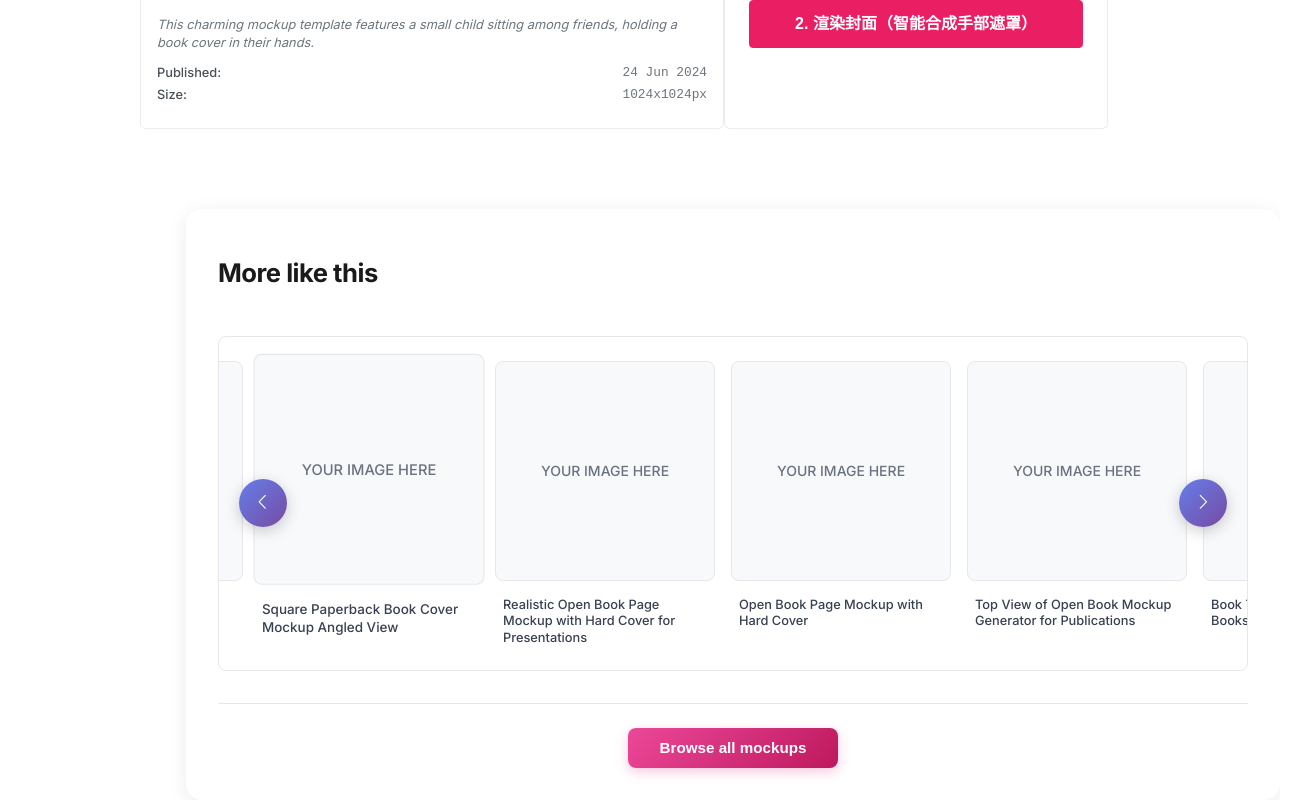
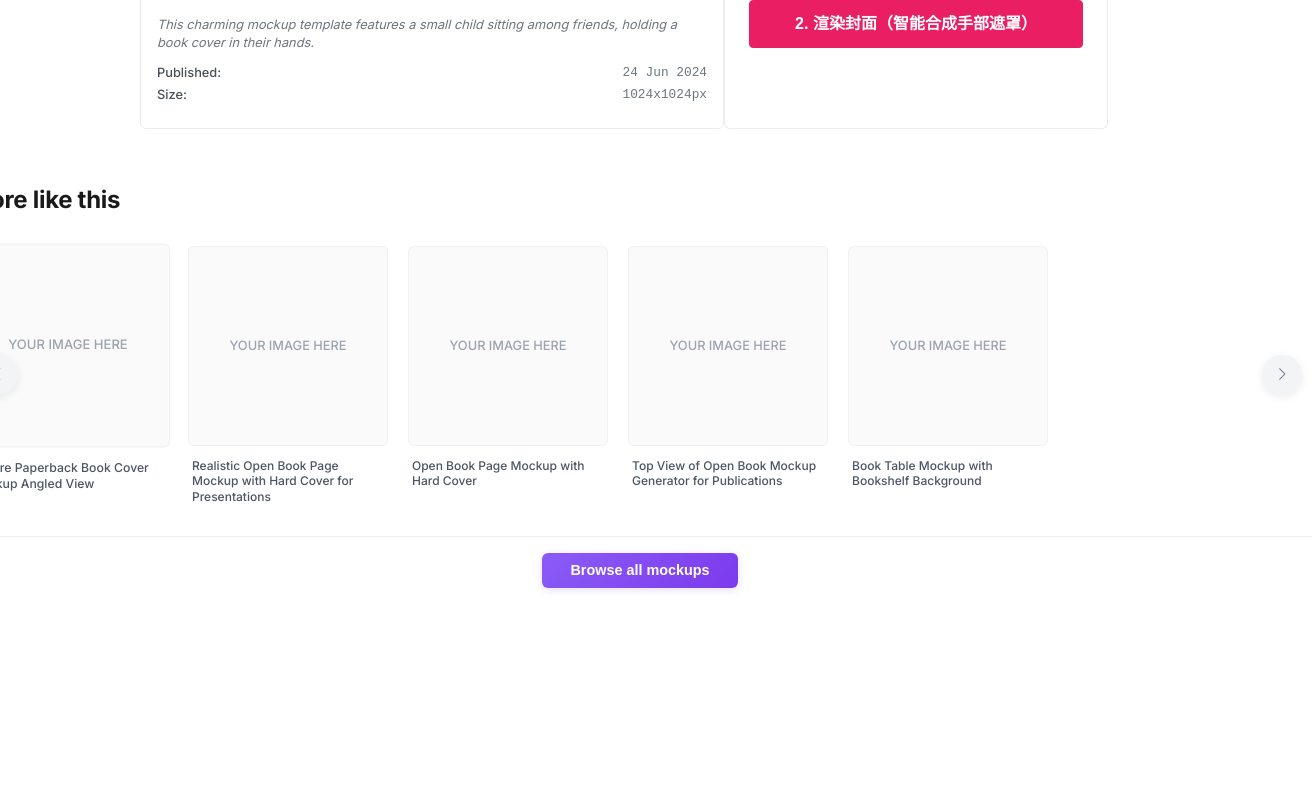
Before and after one commit to dis625406542/bookmockupgenerator, a Vue app in the folder web-ui/: page / in a window 1280 px wide. Shown: the part 619-1419 px from the top of the page, 1312 px wide, since content can reach past the window. After the commit the page ends 1231 px from the top, so only its background shows below. Built offline with nearby package versions, Linux system fonts and the light colour scheme; the HTML template or start-up script is replaced by a standard one.

Commit message:
生成器修改

```diff
--- a/web-ui/src/components/ImageCarousel.vue
+++ b/web-ui/src/components/ImageCarousel.vue
@@ -125,85 +125,84 @@ export default {
 
 <style scoped>
 .image-carousel {
-  margin-top: 3rem;
-  margin-left: -4rem; /* 进一步向左移动，与信息模块扩展后的左边完全对齐 */
-  padding: 2rem;
-  background: #ffffff;
-  border-radius: 16px;
-  box-shadow: 0 4px 20px rgba(0, 0, 0, 0.08);
+  margin-top: 0; /* 移除顶部间距，与信息模块自然衔接 */
+  margin-left: 0; /* 移除左边距 */
+  padding: 1.5rem 0; /* 减少内边距，只保留上下间距 */
+  background: transparent; /* 移除白色背景 */
+  border-radius: 0; /* 移除圆角 */
+  box-shadow: none; /* 移除阴影 */
 }
 
 .carousel-header {
   text-align: left;
-  margin-bottom: 2rem;
-  position: sticky;
-  top: 0;
-  background: #ffffff;
-  z-index: 10;
-  padding: 1rem 0;
+  margin-bottom: 1.5rem; /* 减少标题下方间距 */
+  position: relative; /* 移除sticky定位 */
+  background: transparent; /* 移除背景 */
+  z-index: 1;
+  padding: 0; /* 移除内边距 */
 }
 
 .carousel-header h3 {
-  font-size: 1.6rem;
-  font-weight: 800;
+  font-size: 1.5rem; /* 稍微减小字体 */
+  font-weight: 700; /* 调整字重 */
   color: #1a1a1a;
   margin: 0;
   font-family: 'Inter', -apple-system, BlinkMacSystemFont, 'Segoe UI', sans-serif;
-  letter-spacing: -0.5px;
+  letter-spacing: -0.3px;
 }
 
 .carousel-container {
   position: relative;
   overflow: hidden;
-  border-radius: 8px;
-  background: #ffffff;
-  border: 1px solid #e5e7eb;
+  border-radius: 0; /* 移除圆角 */
+  background: transparent; /* 移除背景 */
+  border: none; /* 移除边框 */
 }
 
 .carousel-wrapper {
   display: flex;
-  transition: transform 0.6s cubic-bezier(0.25, 0.46, 0.45, 0.94);
-  padding: 1.5rem;
-  gap: 16px;
+  transition: transform 0.5s cubic-bezier(0.25, 0.46, 0.45, 0.94); /* 稍微加快动画 */
+  padding: 0.5rem 0; /* 减少内边距 */
+  gap: 20px; /* 增加项目间距 */
 }
 
 .carousel-item {
-  flex: 0 0 220px;
+  flex: 0 0 200px; /* 稍微减小项目宽度 */
   text-align: center;
   transition: all 0.3s ease;
   cursor: pointer;
 }
 
 .carousel-item:hover {
-  transform: translateY(-8px);
+  transform: translateY(-4px); /* 减少悬停效果 */
 }
 
 .carousel-item.active {
-  transform: scale(1.05);
+  transform: scale(1.02); /* 减少激活状态的缩放 */
 }
 
 .item-image {
-  width: 220px;
-  height: 220px;
-  border-radius: 8px;
+  width: 200px; /* 调整图片尺寸 */
+  height: 200px;
+  border-radius: 6px; /* 减小圆角 */
   overflow: hidden;
-  border: 1px solid #e5e7eb;
-  margin-bottom: 1rem;
+  border: 1px solid #f0f0f0; /* 更淡的边框 */
+  margin-bottom: 0.75rem;
   transition: all 0.3s ease;
-  background: #f8f9fa;
+  background: #fafafa; /* 更淡的背景色 */
   display: flex;
   align-items: center;
   justify-content: center;
 }
 
 .carousel-item:hover .item-image {
-  border-color: #d1d5db;
-  box-shadow: 0 4px 12px rgba(0, 0, 0, 0.1);
+  border-color: #e0e0e0; /* 悬停时稍微深一点的边框 */
+  box-shadow: 0 2px 8px rgba(0, 0, 0, 0.06); /* 更淡的阴影 */
 }
 
 .mockup-placeholder {
-  color: #6b7280;
-  font-size: 0.875rem;
+  color: #9ca3af; /* 更淡的文字颜色 */
+  font-size: 0.8rem;
   font-weight: 500;
   text-align: center;
   padding: 1rem;
@@ -211,13 +210,13 @@ export default {
 }
 
 .item-title {
-  font-size: 0.8rem;
+  font-size: 0.75rem; /* 稍微减小字体 */
   font-weight: 500;
-  color: #374151;
-  margin-top: 0.75rem;
+  color: #4b5563; /* 更淡的文字颜色 */
+  margin-top: 0.5rem;
   line-height: 1.3;
   text-align: left;
-  padding: 0 0.5rem;
+  padding: 0 0.25rem;
   font-family: 'Inter', -apple-system, BlinkMacSystemFont, 'Segoe UI', sans-serif;
 }
 
@@ -225,80 +224,82 @@ export default {
   position: absolute;
   top: 50%;
   transform: translateY(-50%);
-  width: 48px;
-  height: 48px;
+  width: 40px; /* 稍微减小箭头尺寸 */
+  height: 40px;
   border: none;
   border-radius: 50%;
-  background: linear-gradient(135deg, #667eea 0%, #764ba2 100%);
-  color: white;
-  font-size: 1.2rem;
+  background: #f3f4f6; /* 更淡的背景色 */
+  color: #6b7280; /* 更淡的图标颜色 */
+  font-size: 1rem;
   cursor: pointer;
   transition: all 0.3s ease;
-  box-shadow: 0 4px 15px rgba(0, 0, 0, 0.2);
+  box-shadow: 0 2px 8px rgba(0, 0, 0, 0.08); /* 更淡的阴影 */
   z-index: 10;
 }
 
 .carousel-arrow:hover {
-  transform: translateY(-50%) scale(1.1);
-  box-shadow: 0 6px 20px rgba(0, 0, 0, 0.3);
+  transform: translateY(-50%) scale(1.05);
+  background: #e5e7eb; /* 悬停时稍微深一点的背景 */
+  box-shadow: 0 3px 12px rgba(0, 0, 0, 0.12);
 }
 
 .carousel-arrow:disabled {
-  background: #bdc3c7;
+  background: #f9fafb;
+  color: #d1d5db;
   cursor: not-allowed;
-  transform: translateY(-50%) scale(0.9);
+  transform: translateY(-50%) scale(0.95);
 }
 
 .carousel-arrow-left {
-  left: 20px;
+  left: 10px; /* 调整位置 */
 }
 
 .carousel-arrow-right {
-  right: 20px;
+  right: 10px;
 }
 
 .browse-all-section {
   text-align: center;
-  margin-top: 2rem;
-  padding-top: 1.5rem;
-  border-top: 1px solid #e5e7eb;
+  margin-top: 1.5rem; /* 减少顶部间距 */
+  padding-top: 1rem;
+  border-top: 1px solid #f0f0f0; /* 更淡的分隔线 */
 }
 
 .browse-all-btn {
-  background: linear-gradient(135deg, #ec4899 0%, #be185d 100%) !important;
+  background: linear-gradient(135deg, #8b5cf6 0%, #7c3aed 100%) !important; /* 更柔和的渐变色 */
   border: none !important;
-  padding: 12px 32px !important;
+  padding: 10px 28px !important;
   font-weight: 600 !important;
-  font-size: 0.95rem !important;
-  border-radius: 8px !important;
-  box-shadow: 0 4px 12px rgba(236, 72, 153, 0.3) !important;
+  font-size: 0.9rem !important;
+  border-radius: 6px !important;
+  box-shadow: 0 2px 8px rgba(139, 92, 246, 0.2) !important;
   transition: all 0.3s ease !important;
 }
 
 .browse-all-btn:hover {
-  transform: translateY(-2px) !important;
-  box-shadow: 0 6px 20px rgba(236, 72, 153, 0.4) !important;
+  transform: translateY(-1px) !important;
+  box-shadow: 0 4px 16px rgba(139, 92, 246, 0.3) !important;
 }
 
 /* 响应式设计 */
 @media (max-width: 768px) {
   .carousel-item {
-    flex: 0 0 180px;
+    flex: 0 0 160px;
   }
 
   .item-image {
-    width: 180px;
-    height: 180px;
+    width: 160px;
+    height: 160px;
   }
 
   .carousel-arrow {
-    width: 40px;
-    height: 40px;
-    font-size: 1rem;
+    width: 36px;
+    height: 36px;
+    font-size: 0.9rem;
   }
 
   .carousel-header h3 {
-    font-size: 1.4rem;
+    font-size: 1.3rem;
   }
 }
 </style>
--- a/web-ui/src/views/Home.vue
+++ b/web-ui/src/views/Home.vue
@@ -54,8 +54,6 @@
               </div>
             </div>
           </div>
-
-
 
           <!-- 控制面板 (移到右边) -->
           <div class="control-panel">
@@ -129,7 +127,10 @@
         </div>
 
         <!-- 新增：More like this 轮播组件 -->
-        <div style="padding-left: 250px;"><ImageCarousel /></div>
+        <div class="more-like-this-section">
+          <ImageCarousel />
+        </div>
+
       </div>
     </div>
   </div>
@@ -1198,6 +1199,13 @@ export default {
   color: #606266;
 }
 
+/* More like this 组件样式 */
+.more-like-this-section {
+  margin-top: 0; /* 减少与信息模块的间距 */
+  margin-left: -2rem; /* 与信息模块左边对齐 */
+  width: calc(100% + 4rem); /* 与信息模块宽度一致 */
+}
+
 .background-control {
   margin-bottom: 1.5rem;
 }
```
Lines whose indentation alone changed are shown as unchanged.
